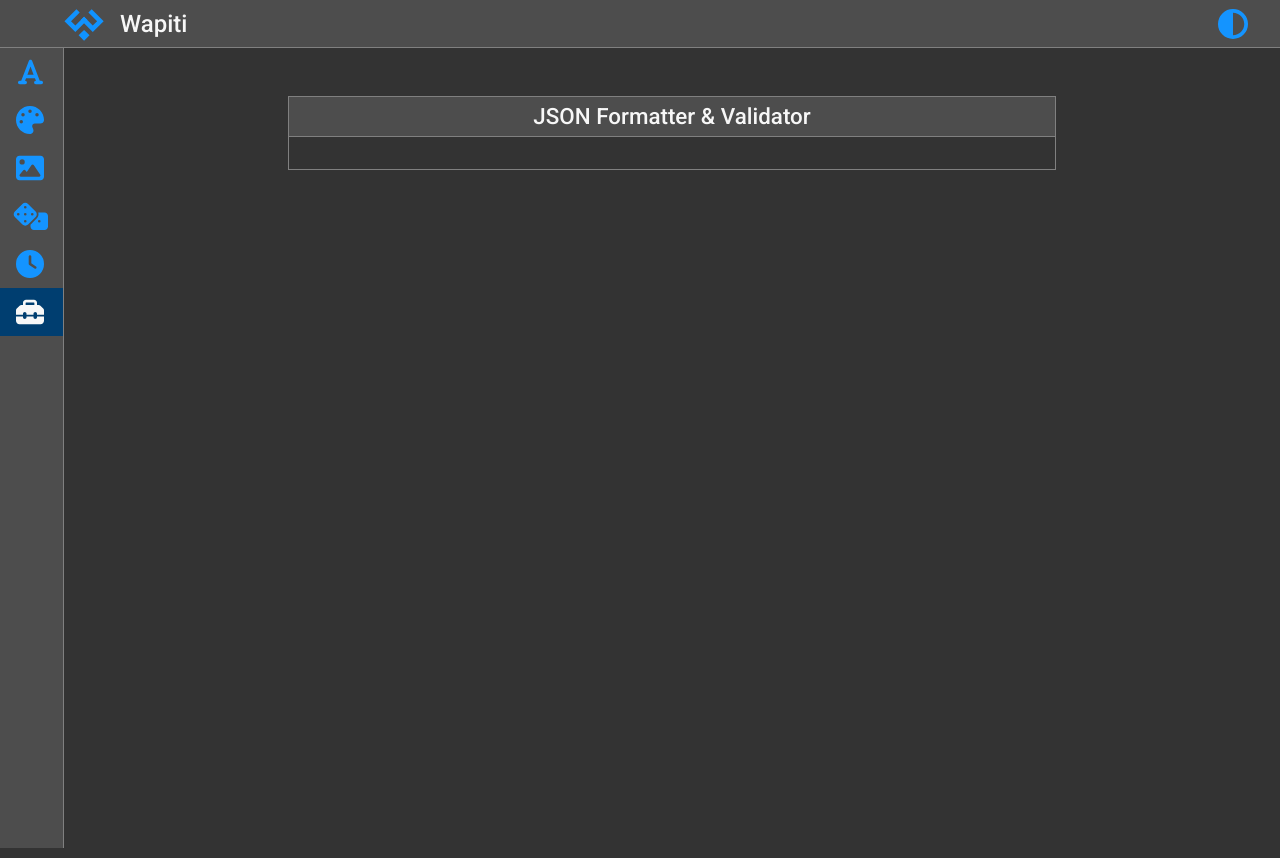
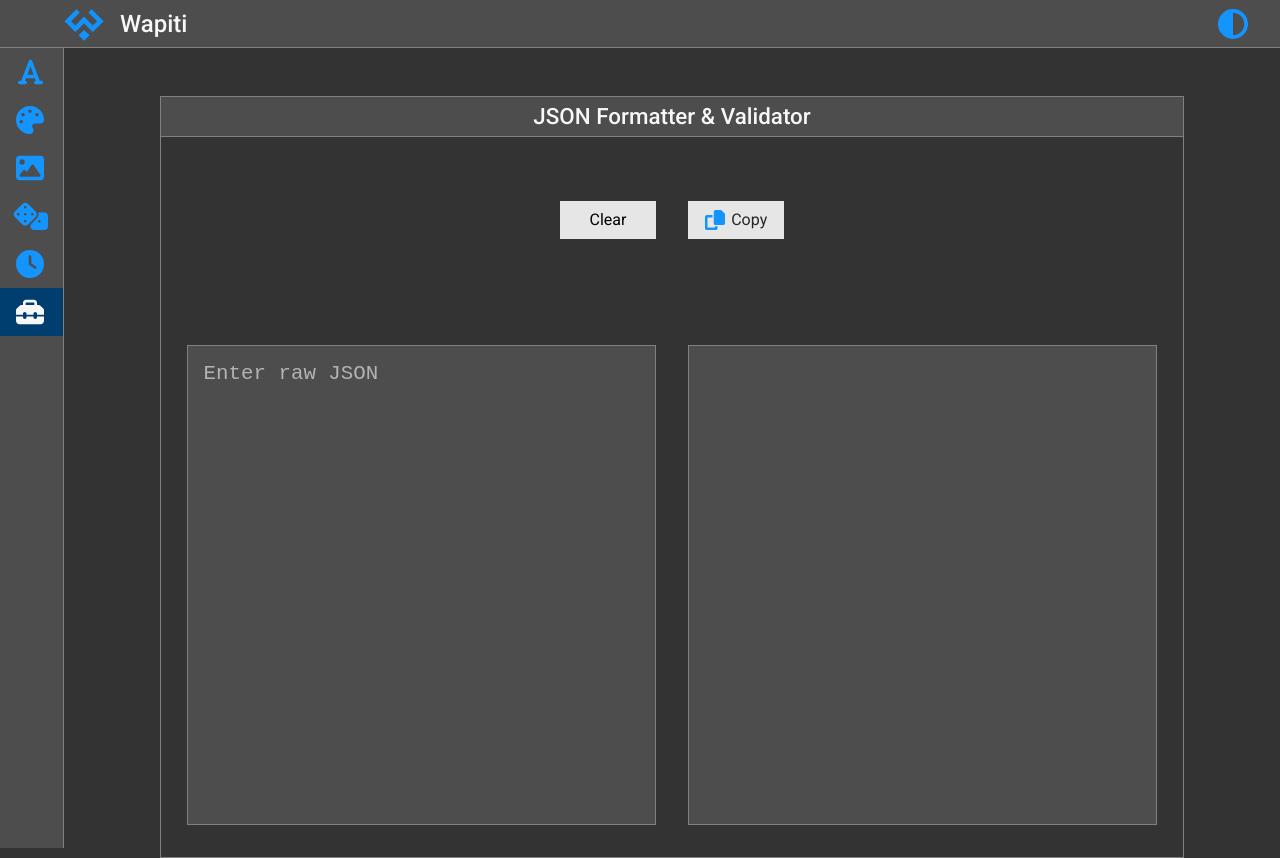
Before and after one commit to devmikh/wapiti-web-tools, a React (Vite) app: page /json-formatter-validator in a window 1280 px wide. Before the commit the page ends 800 px from the top, so only its background shows below. Built offline with nearby package versions, Linux system fonts and the light colour scheme.

Commit message:
Implement JSON formatter

```diff
--- a/src/components/core/Textarea/index.module.css
+++ b/src/components/core/Textarea/index.module.css
@@ -25,6 +25,14 @@
     outline: 2px solid var(--blue-500);
 }
 
+.green {
+    outline: 2px solid var(--status-green);
+}
+
+.red {
+    outline: 2px solid var(--status-red);
+}
+
 @media only screen and (max-width: 600px) {
     .textarea {
         height: 20rem;
--- a/src/components/core/Textarea/index.tsx
+++ b/src/components/core/Textarea/index.tsx
@@ -6,12 +6,13 @@ type TextareaProps = {
     placeholder?: string,
     onChange?: Function,
     small?: boolean
-    maxLength?: number
+    maxLength?: number,
+    statusColor?: string
 }
 
 export default function Textarea(props: TextareaProps) {
 
-    const { value, readOnly = false, placeholder, onChange, small = false, maxLength } = props
+    const { value, readOnly = false, placeholder, onChange, small = false, maxLength, statusColor = '' } = props
 
     return (
         <textarea
@@ -19,8 +20,9 @@ export default function Textarea(props: TextareaProps) {
             onChange={onChange && ((e) => onChange(e))}
             placeholder={placeholder}
             readOnly={readOnly}
+            disabled={readOnly}
             spellCheck={false}
-            className={styles['textarea']}
+            className={`${styles['textarea']} ${styles[statusColor]}`}
             style={small ? {height: '10rem'} : {}}
             maxLength={maxLength}/>
     )
--- a/src/components/tools/miscellaneous/JSONFormatterValidator/index.module.css
+++ b/src/components/tools/miscellaneous/JSONFormatterValidator/index.module.css
@@ -1,4 +1,44 @@
 .container {
-    width: 60%;
+    width: 80%;
     margin-left: 4rem;
+    gap: 0rem;
 }
+
+.buttons-container {
+    display: flex;
+    gap: 2rem;
+    margin-top: 2rem;
+    margin-bottom: 1rem;
+}
+
+.error {
+    height: 1rem;
+    margin-bottom: 0.6rem;
+    color: var(--status-red);
+}
+
+.textareas-container {
+    width: 95%;
+    display: flex;
+    gap: 2rem;
+}
+
+@media only screen and (max-width: 1000px) {
+    .textareas-container {
+        flex-direction: column;
+        align-items: center;
+    }
+}
+
+@media only screen and (max-width: 600px) {
+    .container {
+        width: 95%;
+        margin-left: 0;
+    }
+}
+
+@media only screen and (max-width: 300px) {
+    .buttons-container {
+        flex-direction: column;
+    }
+}
--- a/src/components/tools/miscellaneous/JSONFormatterValidator/index.tsx
+++ b/src/components/tools/miscellaneous/JSONFormatterValidator/index.tsx
@@ -1,9 +1,52 @@
+import { useState, useEffect } from 'react'
+import Textarea from '../../../core/Textarea'
+import Button from '../../../core/Button'
+import CopyButton from '../../../core/CopyButton'
+import { formatAndValidateJSON } from '../../../../utils/misc'
 import styles from './index.module.css'
 
 export default function JSONFormatterValidator() {
+
+    const [input, setInput] = useState('')
+    const [output, setOutput] = useState<string | null>('')
+    const [error, setError] = useState('')
+    const [statusColor, setStatusColor] = useState('')
+
+    useEffect(() => {
+        setOutput(formatAndValidateJSON(input))
+    }, [input])
+
+    useEffect(() => {
+        if (output === null) {
+            setError('Invalid JSON')
+            setStatusColor('red')
+        } else if (output === '') {
+            setError('')
+            setStatusColor('')
+        } else {
+            setError('')
+            setStatusColor('green')
+        }
+    }, [output])
+
     return (
         <div className={`tool-container ${styles['container']}`}>
             <h1 className='tool-title'>JSON Formatter & Validator</h1>
+            <div className={styles['buttons-container']}>
+                <Button label='Clear' onClick={() => setInput('')} />
+                <CopyButton value={output ? output : ''} buttonLook />
+            </div>
+            <span className={styles['error']}>{error}</span>
+            <div className={styles['textareas-container']}>
+                <Textarea
+                    value={input}
+                    onChange={(e: React.ChangeEvent<HTMLInputElement>) => setInput(e.target.value)}
+                    placeholder='Enter raw JSON'/>
+                <Textarea
+                    value={output ? output : ''}
+                    readOnly
+                    statusColor={statusColor} />
+            </div>
         </div>
     )
 }
--- /dev/null
+++ b/src/utils/misc.ts
@@ -0,0 +1,11 @@
+export const formatAndValidateJSON = (input: string) => {
+    if (input === '') {
+        return ''
+    }
+    try {
+        const parsedJson = JSON.parse(input)
+        return JSON.stringify(parsedJson, null, 2)
+    } catch (error) {
+        return null
+    }
+}
```
